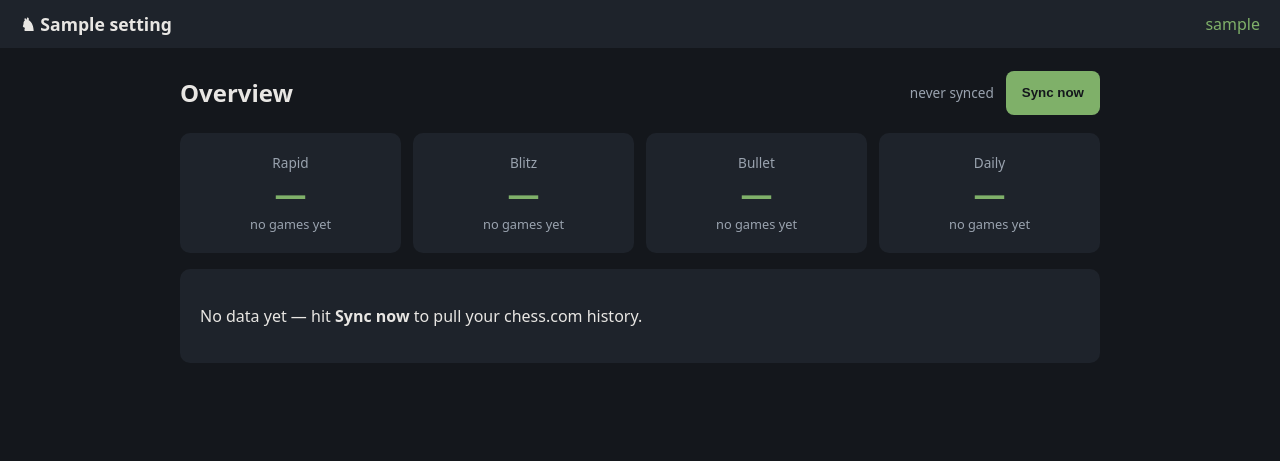
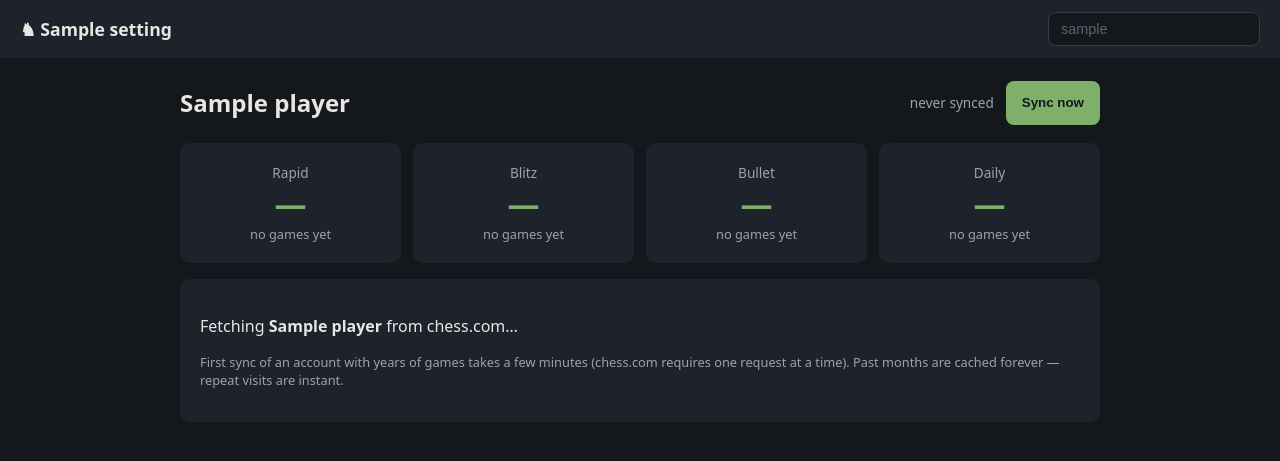
Before and after one commit to bmbell23/Chess, a FastAPI app: template src/chess_stats/templates/index.html in a window 1280 px wide. Shown: the top 461 px of the page. Run offline with FastAPI, Linux system fonts and the light colour scheme; the template is opened without the code that fills it: most values are stand-ins (such as "Sample title", 1, 10 or a date in 2020); data that the repository does not hold is empty.

Commit message:
v0.1.9: player search — per-player pages, background sync w/ progress, per-player uuid uniqueness (#11)
Co-Authored-By: Claude Fable 5 <noreply@anthropic.com>
Claude-Session: https://claude.ai/code/session_01BEdxc35Xycoj8b4qYX1dQZ

```diff
--- a/src/chess_stats/main.py
+++ b/src/chess_stats/main.py
@@ -55,9 +55,19 @@ def health():
 
 
 @app.get("/", response_class=HTMLResponse)
-def index(request: Request):
-    from .services.sync import sync_status
+def index(request: Request, player: str | None = None):
+    from .services.sync import normalize_username, sync_status
 
+    username = normalize_username(player)
+    is_default = username == settings.chesscom_username.strip().lower()
     return templates.TemplateResponse(
-        request, "index.html", {"settings": settings, "status": sync_status()}
+        request,
+        "index.html",
+        {
+            "settings": settings,
+            "status": sync_status(username),
+            "player": username,
+            "is_default": is_default,
+            "search_value": "" if is_default else username,
+        },
     )
--- a/src/chess_stats/routes/charts.py
+++ b/src/chess_stats/routes/charts.py
@@ -8,6 +8,7 @@ from sqlalchemy import select
 from ..config import get_settings
 from ..database import SessionLocal
 from ..models import Game, Player
+from ..services.sync import normalize_username
 
 router = APIRouter(prefix="/api/v1/charts", tags=["charts"])
 
@@ -15,10 +16,9 @@ MODES = ("rapid", "blitz", "bullet", "daily")
 WEEKDAYS = ("Mon", "Tue", "Wed", "Thu", "Fri", "Sat", "Sun")
 
 
-def _player_id(db) -> int:
-    settings = get_settings()
+def _player_id(db, username: str | None = None) -> int:
     player = db.execute(
-        select(Player).where(Player.username == settings.chesscom_username)
+        select(Player).where(Player.username == normalize_username(username))
     ).scalar_one_or_none()
     if player is None:
         raise HTTPException(404, "player not synced yet")
@@ -26,10 +26,10 @@ def _player_id(db) -> int:
 
 
 @router.get("/rating-history")
-def rating_history() -> dict:
+def rating_history(player: str | None = None) -> dict:
     """Per-mode series of (game end time, post-game rating), chronological."""
     with SessionLocal() as db:
-        pid = _player_id(db)
+        pid = _player_id(db, player)
         rows = db.execute(
             select(Game.time_class, Game.end_time, Game.my_rating)
             .where(Game.player_id == pid, Game.my_rating.is_not(None))
@@ -43,10 +43,10 @@ def rating_history() -> dict:
 
 
 @router.get("/wld")
-def win_loss_draw() -> dict:
+def win_loss_draw(player: str | None = None) -> dict:
     """W/L/D by mode, by color, and by month."""
     with SessionLocal() as db:
-        pid = _player_id(db)
+        pid = _player_id(db, player)
         rows = db.execute(
             select(Game.time_class, Game.color, Game.end_time, Game.result).where(
                 Game.player_id == pid
@@ -68,10 +68,10 @@ def win_loss_draw() -> dict:
 
 
 @router.get("/openings")
-def openings(limit: int = 10, min_games: int = 3) -> list[dict]:
+def openings(limit: int = 10, min_games: int = 3, player: str | None = None) -> list[dict]:
     """Most-played openings with W/L/D and win rate."""
     with SessionLocal() as db:
-        pid = _player_id(db)
+        pid = _player_id(db, player)
         rows = db.execute(
             select(Game.eco, Game.opening_name, Game.result).where(
                 Game.player_id == pid, Game.eco.is_not(None)
@@ -96,13 +96,13 @@ def openings(limit: int = 10, min_games: int = 3) -> list[dict]:
 
 
 @router.get("/time-buckets")
-def time_buckets() -> dict:
+def time_buckets(player: str | None = None) -> dict:
     """Win rate by local hour-of-day and day-of-week (games stored UTC)."""
     settings = get_settings()
     tz = ZoneInfo(settings.tz)
     utc = ZoneInfo("UTC")
     with SessionLocal() as db:
-        pid = _player_id(db)
+        pid = _player_id(db, player)
         rows = db.execute(
             select(Game.end_time, Game.result).where(Game.player_id == pid)
         ).all()
--- a/src/chess_stats/static/css/app.css
+++ b/src/chess_stats/static/css/app.css
@@ -23,7 +23,19 @@ body {
 }
 
 .brand { font-weight: 700; font-size: 1.1rem; }
-.player { color: var(--accent); }
+
+.player-search input {
+    background: var(--bg);
+    color: var(--text);
+    border: 1px solid #343b46;
+    border-radius: 8px;
+    padding: 0.5rem 0.75rem;
+    min-width: 200px;
+    font-size: 0.9rem;
+}
+
+.player-search input::placeholder { color: #5b6472; }
+.player-search input:focus { outline: 1px solid var(--accent); }
 
 main { padding: 1.25rem; max-width: 960px; margin: 0 auto; }
 
--- a/src/chess_stats/static/js/app.js
+++ b/src/chess_stats/static/js/app.js
@@ -1,3 +1,6 @@
+const PLAYER = document.querySelector('meta[name="player"]')?.content || '';
+const PQ = PLAYER ? `?player=${encodeURIComponent(PLAYER)}` : '';
+
 const syncBtn = document.getElementById('sync-btn');
 
 if (syncBtn) {
@@ -5,7 +8,7 @@ if (syncBtn) {
         syncBtn.disabled = true;
         syncBtn.textContent = 'Syncing…';
         try {
-            const resp = await fetch('/api/v1/sync', { method: 'POST' });
+            const resp = await fetch(`/api/v1/sync${PQ}`, { method: 'POST' });
             if (!resp.ok) throw new Error(`sync failed: ${resp.status}`);
             const result = await resp.json();
             syncBtn.textContent = `+${result.games_added} games`;
@@ -17,3 +20,41 @@ if (syncBtn) {
         }
     });
 }
+
+// First visit for an unsynced player: kick off a background sync and poll progress.
+const firstSync = document.getElementById('first-sync');
+
+if (firstSync) {
+    const text = document.getElementById('first-sync-text');
+    const name = firstSync.dataset.player;
+    const q = `?player=${encodeURIComponent(name)}`;
+
+    (async () => {
+        const start = await fetch(`/api/v1/sync${q}&background=true`, { method: 'POST' });
+        if (!start.ok) {
+            text.textContent = `Could not start sync (${start.status}).`;
+            return;
+        }
+        const poll = setInterval(async () => {
+            try {
+                const p = await (await fetch(`/api/v1/sync/progress${q}`)).json();
+                if (p.state === 'error') {
+                    clearInterval(poll);
+                    text.textContent = p.error?.includes('404')
+                        ? `chess.com user “${name}” not found.`
+                        : `Sync failed: ${p.error}`;
+                } else if (p.state === 'done') {
+                    clearInterval(poll);
+                    text.textContent = 'Done — loading charts…';
+                    window.location.reload();
+                } else if (p.months_total) {
+                    text.innerHTML = `Syncing <strong>${name}</strong>: ` +
+                        `${p.months_done ?? 0} of ${p.months_total} months · ` +
+                        `${p.games ?? 0} games so far`;
+                }
+            } catch (err) {
+                console.error(err);
+            }
+        }, 1500);
+    })();
+}
--- a/src/chess_stats/static/js/charts.js
+++ b/src/chess_stats/static/js/charts.js
@@ -16,9 +16,14 @@
     };
     const WLD_COLORS = { win: '#81b64c', draw: '#96928f', loss: '#fa412d' };
 
+    const PLAYER = document.querySelector('meta[name="player"]')?.content || '';
+
     const get = async (path) => {
-        const resp = await fetch(path);
-        if (!resp.ok) throw new Error(`${path} → ${resp.status}`);
+        const url = PLAYER
+            ? `${path}${path.includes('?') ? '&' : '?'}player=${encodeURIComponent(PLAYER)}`
+            : path;
+        const resp = await fetch(url);
+        if (!resp.ok) throw new Error(`${url} → ${resp.status}`);
         return resp.json();
     };
 
--- a/src/chess_stats/templates/base.html
+++ b/src/chess_stats/templates/base.html
@@ -7,12 +7,17 @@
     <link rel="manifest" href="/static/manifest.json">
     <link rel="icon" href="/static/icon.svg" type="image/svg+xml">
     <meta name="theme-color" content="#1e232b">
+    <meta name="player" content="{{ '' if is_default | default(true) else player }}">
     <link rel="stylesheet" href="/static/css/app.css">
 </head>
 <body>
     <header class="topbar">
         <span class="brand">♞ {{ settings.app_name }}</span>
-        <span class="player">{{ settings.chesscom_username }}</span>
+        <form class="player-search" action="/" method="get">
+            <input type="search" name="player" autocomplete="off" spellcheck="false"
+                   placeholder="{{ settings.chesscom_username }}"
+                   value="{{ search_value | default('') }}">
+        </form>
     </header>
     <main>{% block content %}{% endblock %}</main>
 </body>
--- a/src/chess_stats/templates/index.html
+++ b/src/chess_stats/templates/index.html
@@ -1,7 +1,7 @@
 {% extends "base.html" %}
 {% block content %}
 <section class="overview-head">
-    <h1>Overview</h1>
+    <h1>{{ 'Overview' if is_default else player }}</h1>
     <div class="sync-box">
         <span id="sync-meta">
             {% if status.synced %}
@@ -55,8 +55,11 @@
     </div>
 </section>
 {% else %}
-<section class="card">
-    <p>No data yet — hit <strong>Sync now</strong> to pull your chess.com history.</p>
+<section class="card" id="first-sync" data-player="{{ player }}">
+    <p id="first-sync-text">Fetching <strong>{{ player }}</strong> from chess.com…</p>
+    <p class="mode-sub">First sync of an account with years of games takes a few minutes
+    (chess.com requires one request at a time). Past months are cached forever —
+    repeat visits are instant.</p>
 </section>
 {% endif %}
 
--- a/version.txt
+++ b/version.txt
@@ -1 +1 @@
-0.1.8
+0.1.9
```
Also changed, not shown: alembic/versions/bbc799a88736_games_uuid_unique_per_player.py (added, +34 -0 lines), src/chess_stats/models/game.py (+15 -2 lines), src/chess_stats/routes/sync.py (+43 -9 lines), src/chess_stats/services/sync.py (+46 -16 lines).
